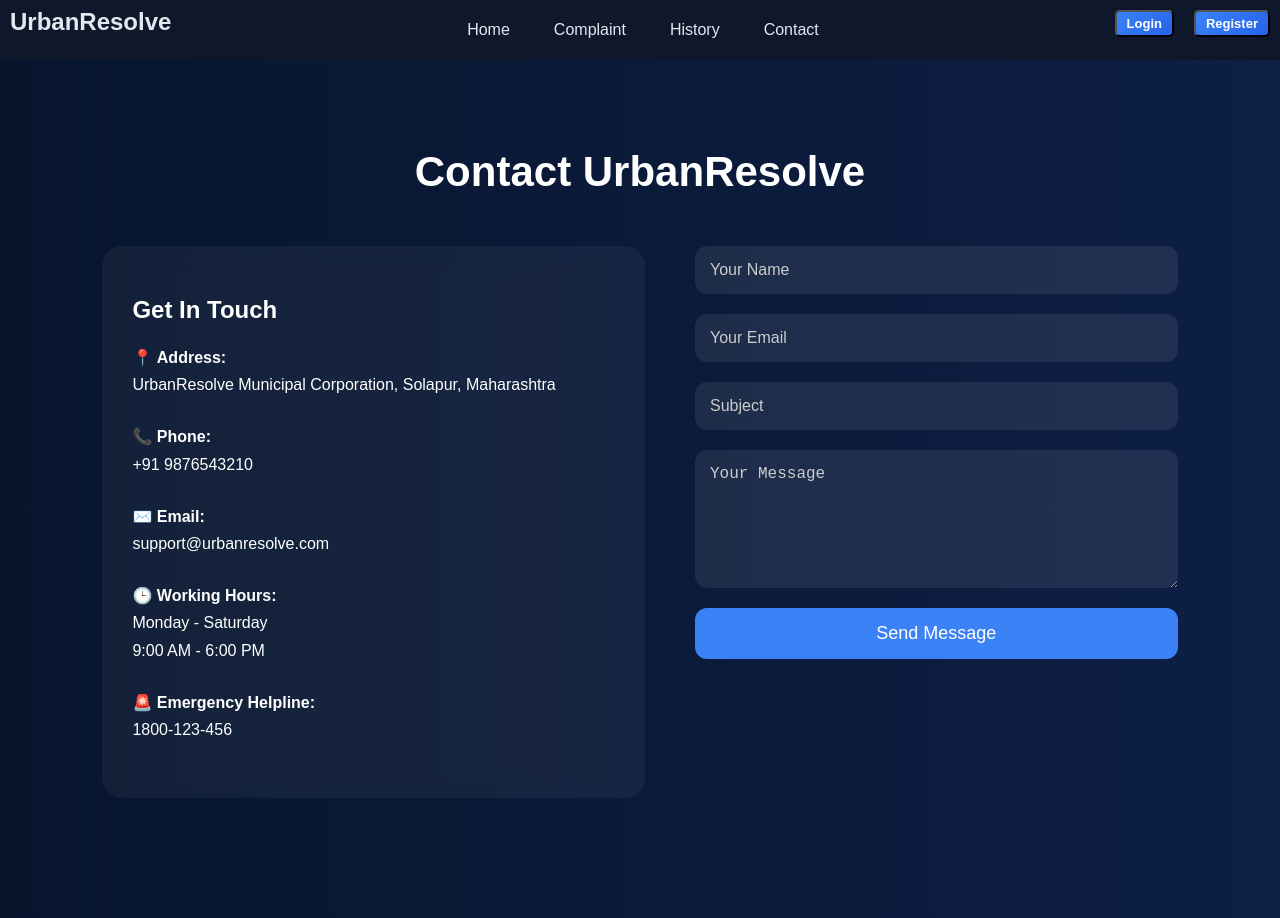
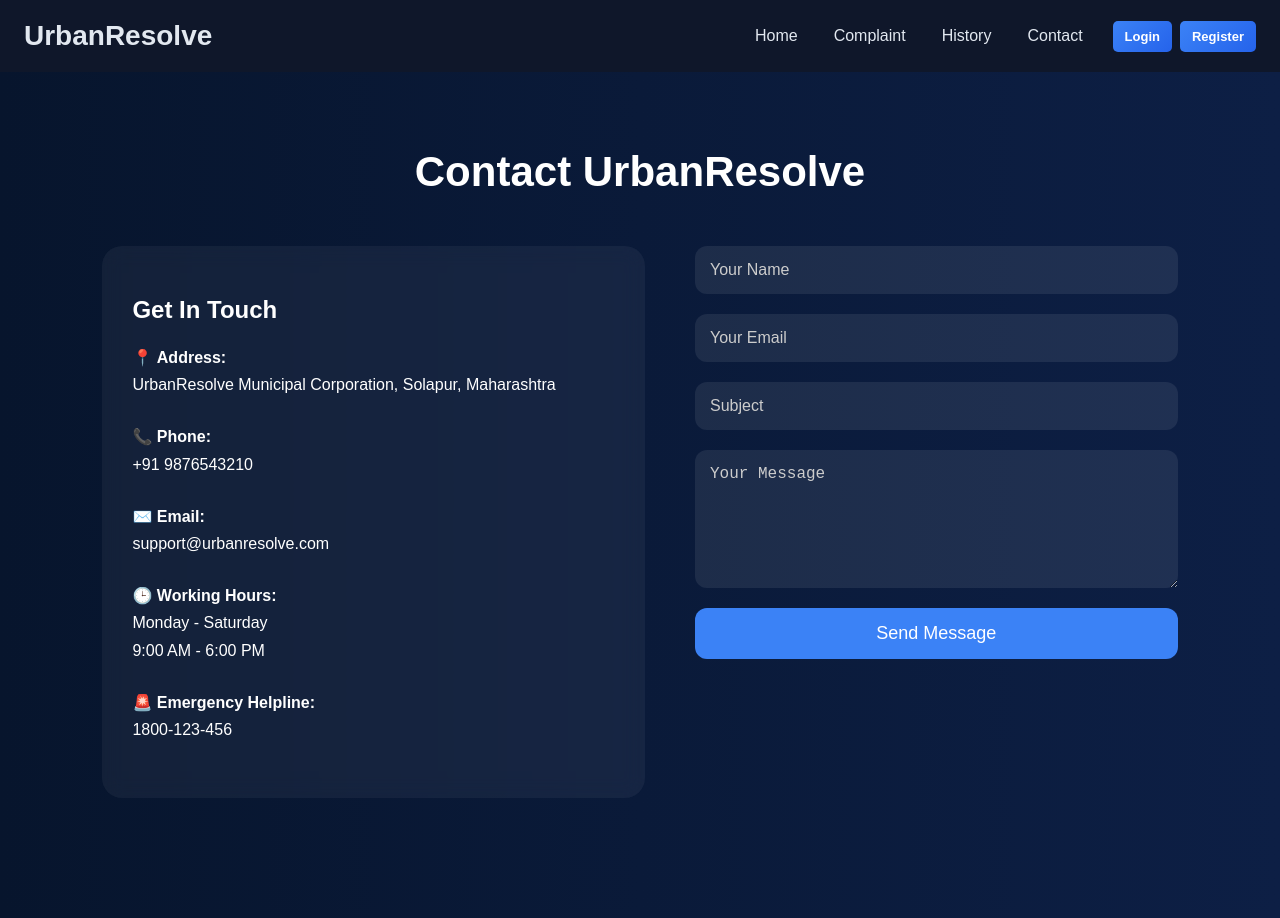
Before and after one commit to VISHAL862586/urbanresolve-frontend, a React (Vite) app: page /contact in a window 1280 px wide. Built offline with nearby package versions, Linux system fonts and the light colour scheme; no server answers.

Commit message:
Improve mobile responsiveness

```diff
--- a/src/Header/Header.css
+++ b/src/Header/Header.css
@@ -1,75 +1,215 @@
-* {
+
+*,
+*::before,
+*::after {
   box-sizing: border-box;
 }
-.header{
+
+.header {
   position: fixed;
   top: 0;
+  left: 0;
   width: 100%;
+  max-width: 100%;
+  min-height: 72px;
   z-index: 1000;
-  display:flex;
-  justify-content:space-between;
-  gap:10px;
-  width:100%;
-  border: 0em solid var(--border);
+
+  display: flex;
+  align-items: center;
+  justify-content: space-between;
+  gap: 20px;
+
+  padding: 10px 24px;
   background-color: var(--bg);
-
+  border: none;
 }
 
-.header h2{
-    margin:8px 10px;
-    padding:0;
-    color: var(--text);
-}
-nav ul {
-  display: flex;
-  justify-content: space-around;
-  align-items: center;
-  gap:24px;
-  list-style: none;
+.header-brand {
+  flex-shrink: 0;
+  margin: 0;
   padding: 0;
   color: var(--text);
-}
-nav ul li {
-  position: relative;
-  padding: 5px 10px;
+  font-size: 28px;
   cursor: pointer;
-  transition: transform 0.2s ease;
+  white-space: nowrap;
 }
 
-nav ul li::after {
+.header-nav {
+  margin-left: auto;
+}
+
+.header-nav ul {
+  display: flex;
+  justify-content: center;
+  align-items: center;
+  gap: 16px;
+  list-style: none;
+  margin: 0;
+  padding: 0;
+}
+
+.header-nav li {
+  padding: 0;
+}
+
+.header-nav li button {
+  position: relative;
+  padding: 8px 10px;
+  border: none;
+  background: transparent;
+  color: var(--text);
+  font-size: 16px;
+  cursor: pointer;
+}
+
+.header-nav li button::after {
   content: "";
   position: absolute;
-  left: 0;
-  bottom: -2px;
-  width: 0%;
+  left: 10px;
+  bottom: 2px;
+  width: 0;
   height: 2px;
   background-color: var(--primary);
   transition: width 0.3s ease;
 }
 
-nav ul li:hover {
-  transform: scale(1.1);
+.header-nav li button:hover::after {
+  width: calc(100% - 20px);
 }
 
-nav ul li:hover::after {
-  width: 100%;
+.header-actions {
+  display: flex;
+  align-items: center;
+  justify-content: flex-end;
+  flex-shrink: 0;
+  gap: 8px;
 }
 
-.header button {
-  padding: 4px 10px;
-  margin:10px;
-  font-size: 13px;
+.header-actions button {
+  max-width: 100%;
+  padding: 8px 12px;
+  margin: 0;
+  border: none;
   border-radius: 5px;
-
   background: linear-gradient(135deg, #3b82f6, #2563eb);
   color: white;
+  font-size: 13px;
   font-weight: 600;
-
   cursor: pointer;
   transition: all 0.3s ease;
 }
 
-.header button:hover {
+.header-actions button:hover {
   transform: translateY(-2px);
-  box-shadow: 0 10px 25px rgba(37, 99, 235, 0.4);
+  box-shadow: 0 8px 20px rgba(37, 99, 235, 0.35);
 }
+
+.menu-toggle {
+  display: none;
+}
+
+/* Tablet and mobile */
+@media screen and (max-width: 768px) {
+  .header {
+    min-height: 64px;
+    padding: 12px 16px;
+    flex-wrap: wrap;
+    gap: 0;
+  }
+
+  .header-brand {
+    font-size: clamp(20px, 5.5vw, 25px);
+    max-width: calc(100% - 60px);
+  }
+
+  .menu-toggle {
+    display: flex;
+    align-items: center;
+    justify-content: center;
+    flex-shrink: 0;
+    width: 42px;
+    height: 42px;
+    margin-left: auto;
+    padding: 0;
+    border: 1px solid var(--border);
+    border-radius: 8px;
+    background: #1e293b;
+    color: var(--text);
+    font-size: 25px;
+    cursor: pointer;
+  }
+
+  .header-nav {
+    display: none;
+    width: 100%;
+    margin: 12px 0 0;
+  }
+
+  .header-nav.menu-open {
+    display: block;
+  }
+
+  .header-nav ul {
+    display: flex;
+    flex-direction: column;
+    align-items: stretch;
+    gap: 4px;
+    width: 100%;
+  }
+
+  .header-nav li,
+  .header-nav li button {
+    width: 100%;
+  }
+
+  .header-nav li button {
+    padding: 12px;
+    text-align: left;
+    font-size: 16px;
+    border-radius: 6px;
+  }
+
+  .header-nav li button:hover {
+    background: #1e293b;
+  }
+
+  .header-nav li button::after {
+    display: none;
+  }
+
+  .header-actions {
+    display: none;
+    flex-direction: column;
+    align-items: stretch;
+    width: 100%;
+    gap: 8px;
+    margin-top: 8px;
+  }
+
+  .header-actions.actions-open {
+    display: flex;
+  }
+
+  .header-actions button {
+    width: 100%;
+    padding: 11px 12px;
+    text-align: left;
+    font-size: 14px;
+  }
+}
+
+/* Very small phones */
+@media screen and (max-width: 360px) {
+  .header {
+    padding: 10px 12px;
+  }
+
+  .header-brand {
+    font-size: 20px;
+  }
+
+  .menu-toggle {
+    width: 38px;
+    height: 38px;
+  }
+}
--- a/src/Header/Header.jsx
+++ b/src/Header/Header.jsx
@@ -1,84 +1,149 @@
+
 import { useNavigate } from "react-router-dom";
 import { useEffect, useState } from "react";
 import "./Header.css";
 
 function Header() {
   const navigate = useNavigate();
+
   const [user, setUser] = useState(null);
+  const [menuOpen, setMenuOpen] = useState(false);
 
-  // 🔹 check login status
   useEffect(() => {
-    fetch(`${"https://urbanresolve-render-backend.onrender.com"}/api/auth/me`, {
+    fetch(`${import.meta.env.VITE_API_URL}/api/auth/me`, {
       credentials: "include"
     })
-      .then(res => res.json())
-      .then(data => setUser(data))
+      .then((res) => {
+        if (!res.ok) {
+          throw new Error("Unable to fetch user");
+        }
+        return res.json();
+      })
+      .then((data) => setUser(data))
       .catch(() => setUser(null));
   }, []);
 
-  // 🔹 logout function
+  const navigateTo = (path) => {
+    setMenuOpen(false);
+    navigate(path);
+  };
+
   const handleLogout = async () => {
-  console.log("Calling correct logout...");
-
-  const res = await fetch(`${"https://urbanresolve-render-backend.onrender.com"}/api/auth/logout`, {
+    try {
+      const res = await fetch(
+        `${import.meta.env.VITE_API_URL}/api/auth/logout`,
+        {
           method: "POST",
           credentials: "include"
-  });
+        }
+      );
 
-  console.log("Response status:", res.status);
+      if (!res.ok) {
+        throw new Error("Logout failed");
+      }
 
       setUser(null);
+      setMenuOpen(false);
       navigate("/");
+    } catch (error) {
+      console.error("Logout error:", error);
+    }
   };
 
   return (
-    <div className="header">
-      <h2>UrbanResolve</h2>
+    <header className="header">
+      <h2
+        className="header-brand"
+        onClick={() => navigateTo("/")}
+      >
+        UrbanResolve
+      </h2>
 
-      <nav>
+      <button
+        type="button"
+        className="menu-toggle"
+        onClick={() => setMenuOpen((previous) => !previous)}
+        aria-label={menuOpen ? "Close navigation menu" : "Open navigation menu"}
+        aria-expanded={menuOpen}
+        aria-controls="main-navigation"
+      >
+        {menuOpen ? "✕" : "☰"}
+      </button>
+
+      <nav
+        id="main-navigation"
+        className={`header-nav ${menuOpen ? "menu-open" : ""}`}
+      >
         <ul>
-          <li onClick={() => navigate("/")}>Home</li>
-          <li onClick={() => navigate("/complaint")}>Complaint</li>
-          <li onClick={() => navigate("/history")}>History</li>
-          <li onClick={() => navigate("/contact")}>Contact</li>
+          <li>
+            <button type="button" onClick={() => navigateTo("/")}>
+              Home
+            </button>
+          </li>
+          <li>
+            <button type="button" onClick={() => navigateTo("/complaint")}>
+              Complaint
+            </button>
+          </li>
+          <li>
+            <button type="button" onClick={() => navigateTo("/history")}>
+              History
+            </button>
+          </li>
+          <li>
+            <button type="button" onClick={() => navigateTo("/contact")}>
+              Contact
+            </button>
+          </li>
         </ul>
       </nav>
 
-      <div>
-        {/* 🔹 NOT LOGGED IN */}
+      <div className={`header-actions ${menuOpen ? "actions-open" : ""}`}>
         {!user && (
           <>
-            <button onClick={() => navigate("/login")}>Login</button>
-            <button onClick={() => navigate("/register")}>Register</button>
+            <button type="button" onClick={() => navigateTo("/login")}>
+              Login
+            </button>
+            <button type="button" onClick={() => navigateTo("/register")}>
+              Register
+            </button>
           </>
         )}
 
-        {/* 🔹 LOGGED IN */}
         {user && (
           <>
-            <button onClick={() => navigate("/profile")}>
+            <button
+              type="button"
+              onClick={() => navigateTo("/profile")}
+            >
               👤 {user.name}
             </button>
 
             {user.role === "ADMIN" && (
               <>
-                <button onClick={() => navigate("/admin")}>
+                <button
+                  type="button"
+                  onClick={() => navigateTo("/admin")}
+                >
                   Admin
                 </button>
 
-                <button onClick={() => navigate("/admin-news")}>
+                <button
+                  type="button"
+                  onClick={() => navigateTo("/admin-news")}
+                >
                   News
                 </button>
               </>
             )}
 
-            <button onClick={handleLogout}>
+            <button type="button" onClick={handleLogout}>
               Logout
             </button>
           </>
         )}
       </div>
-    </div>
+    </header>
   );
 }
 
--- a/src/Pages/Account.css
+++ b/src/Pages/Account.css
@@ -396,3 +396,5 @@ select option:hover {
         padding: 15px;
     }
 }
+
+postgresql://complaint_system_db_lxll_user:b3A5K6oRt2aLtu191yIGQJ7tSSToXOcJ@dpg-daf8vlf40ujc73a7081g-a.virginia-postgres.render.com/complaint_system_db_lxll
```
Lines whose indentation alone changed are shown as unchanged.
